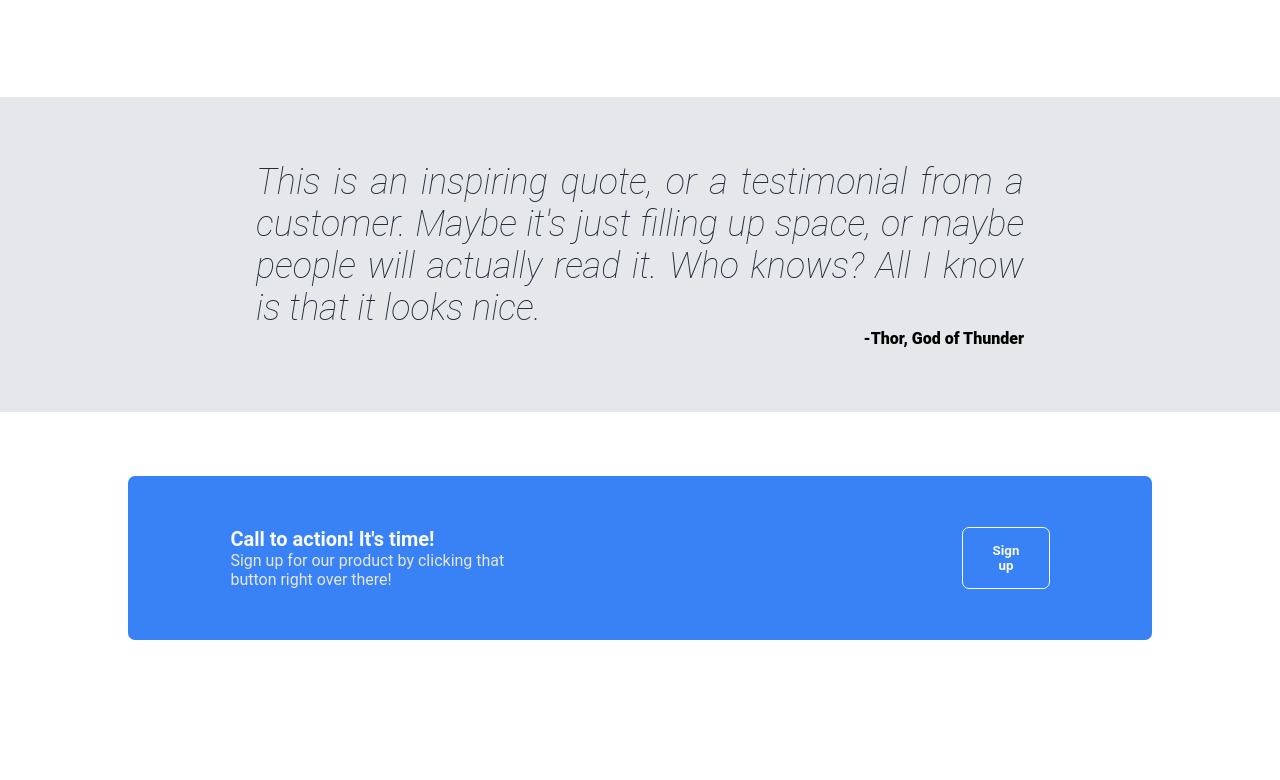
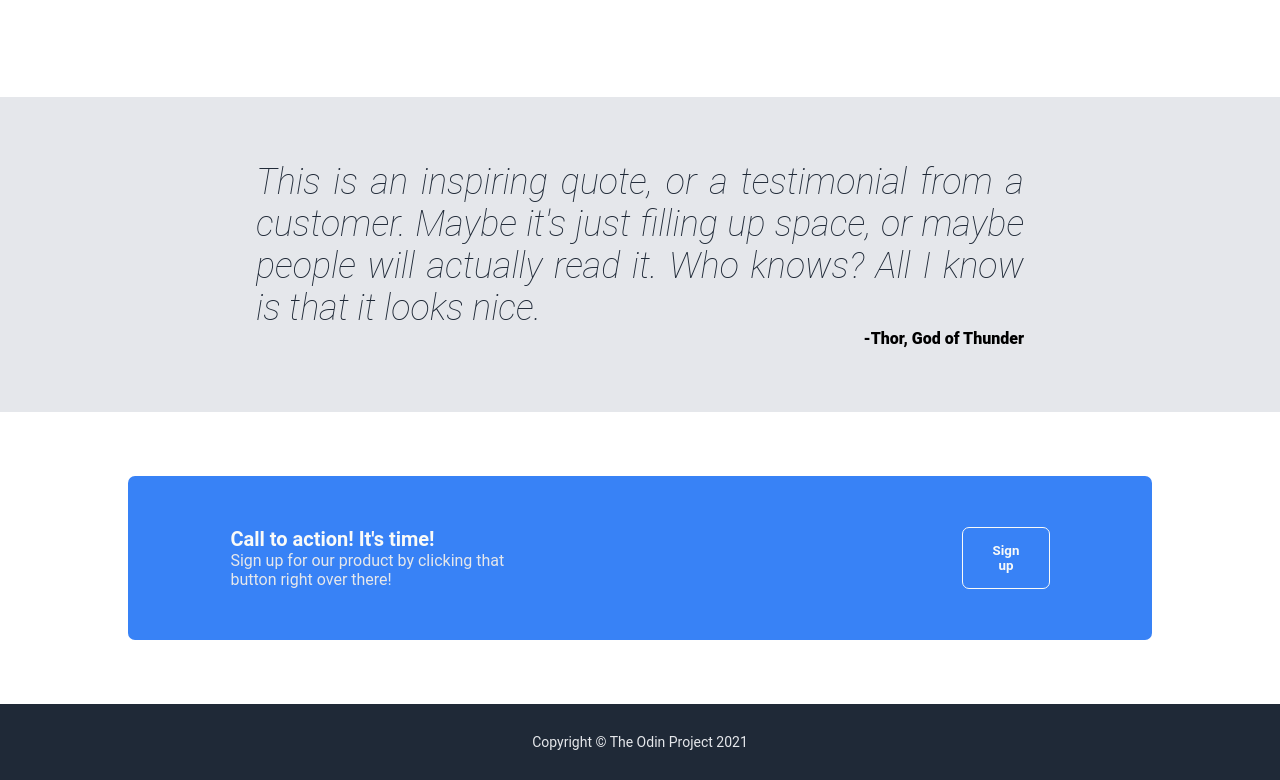
Before and after one commit to DarthLuigi0876/landing-page-odin, a plain HTML site: page index.html in a window 1280 px wide. Shown: the part 851-1631 px from the top of the page. Before the commit the page ends 1555 px from the top, so only its background shows below. Drawn offline with Linux system fonts and the light colour scheme.

Commit message:
Footer done

```diff
--- a/index.html
+++ b/index.html
@@ -69,6 +69,7 @@
 
     </div>
     <div class="footer">
+        Copyright © The Odin Project 2021
     </div>
 
 
--- a/styles.css
+++ b/styles.css
@@ -147,3 +147,11 @@ button{
 button{
     border:none;
 }
+
+.footer{
+    background-color: #1f2937;
+    padding: 30px 0px;
+    color: #e5e7eb;
+    text-align: center;
+    font-size: 14px;
+}
```
